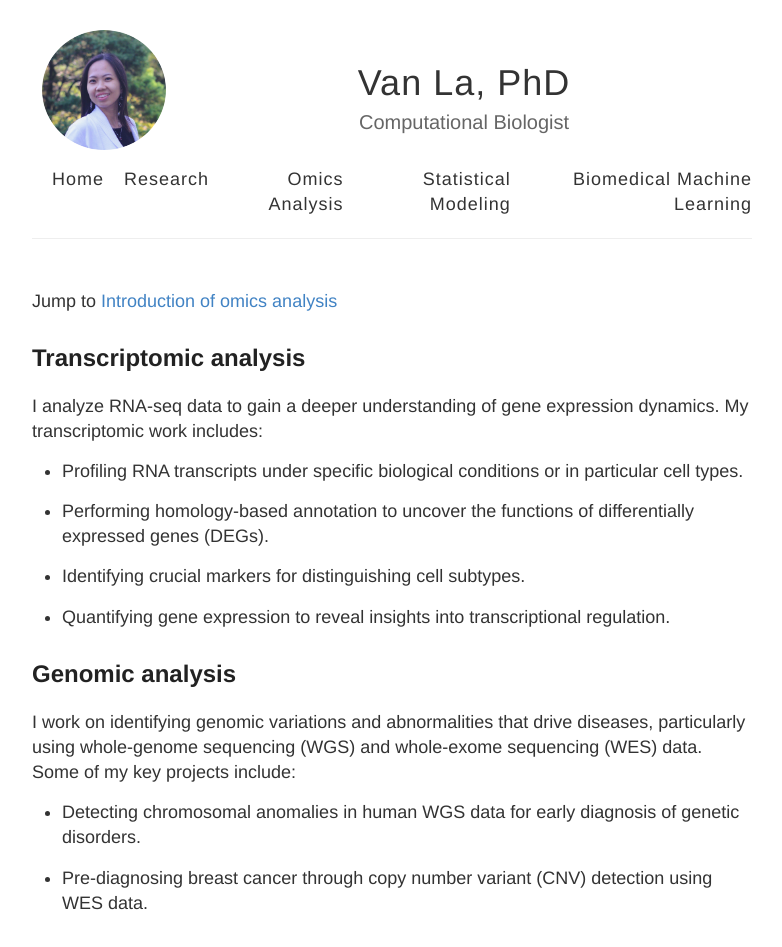
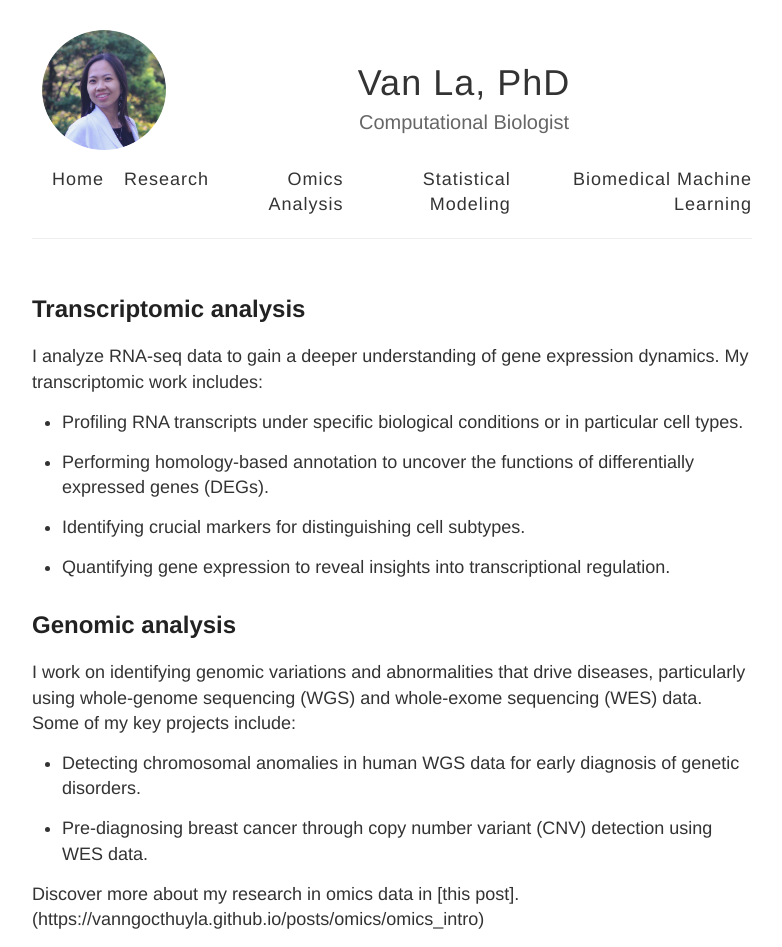
Before and after one commit to vanngocthuyla/vanngocthuyla.github.io, a Jekyll site: the page built from _pages/omics.md, in a window 1280 px wide. Shown: the whole page, without its empty margins (248-1030 px from the left). Built offline with Jekyll 4.4.1, drawn with Linux system fonts in a browser that asks for light colours.

Commit message:
Update omics.md

```diff
--- a/_pages/omics.md
+++ b/_pages/omics.md
@@ -4,8 +4,6 @@ title: Omics Analysis
 sitemap: false
 permalink: /omics
 ---
-
-Jump to [Introduction of omics analysis](https://vanngocthuyla.github.io/posts/omics/omics_intro)
 
 ## Transcriptomic analysis
 
@@ -27,3 +25,5 @@ I work on identifying genomic variations and abnormalities that drive diseases,
 - Detecting chromosomal anomalies in human WGS data for early diagnosis of genetic disorders.
 
 - Pre-diagnosing breast cancer through copy number variant (CNV) detection using WES data.
+
+Discover more about my research in omics data in [this post].(https://vanngocthuyla.github.io/posts/omics/omics_intro)
```
